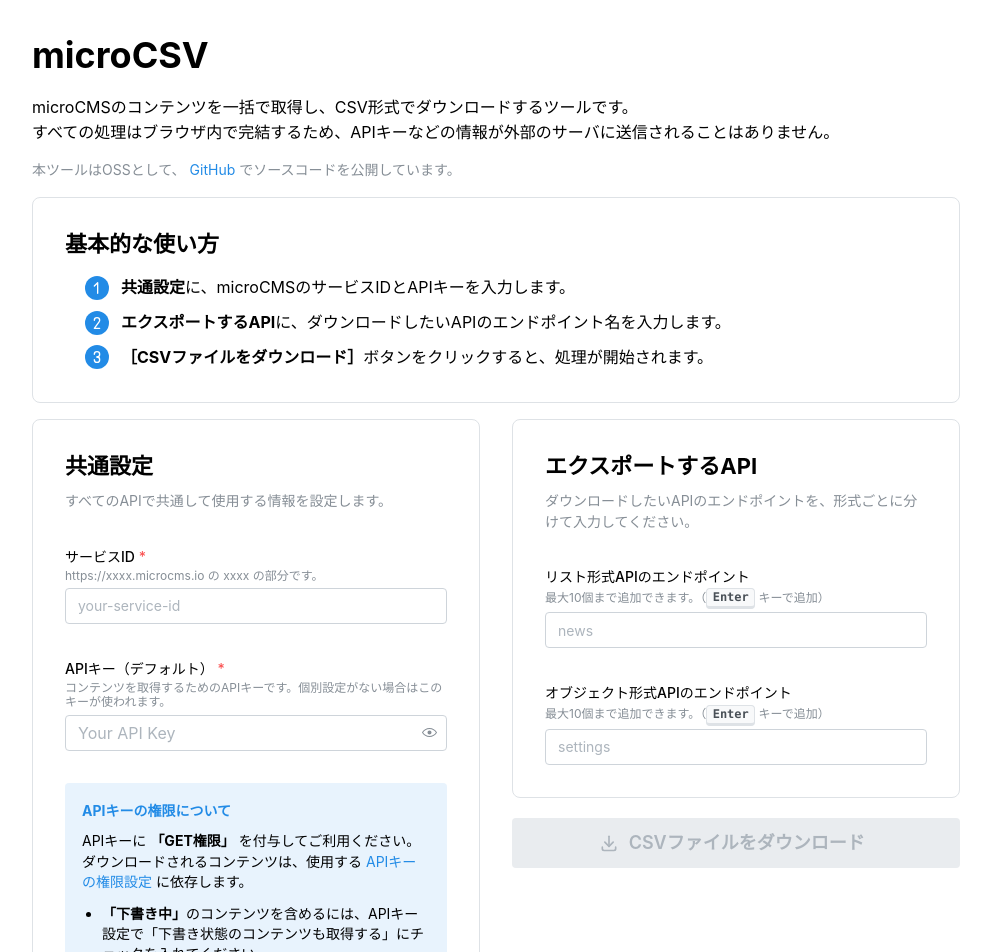
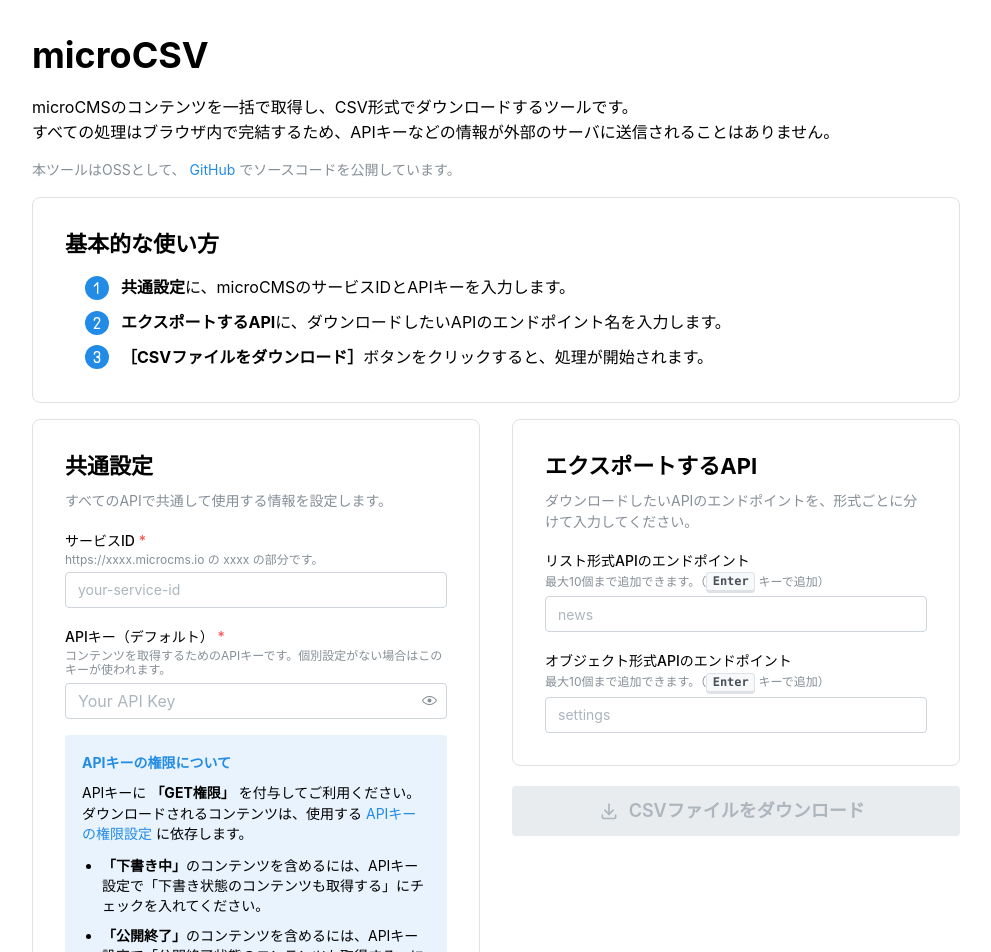
Before and after one commit to shimotsu4431/microCSV, a Next.js app: page / in a window 1280 px wide. Shown: the top 952 px of the page, without its empty margins (144-1135 px from the left). Built offline with nearby package versions, Linux system fonts and the light colour scheme.

Commit message:
エンドポイント入力コンポーネントのエラーメッセージを改善し、設定コンポーネントのUIのスタック間隔を調整

```diff
--- a/app/components/EndpointInput.tsx
+++ b/app/components/EndpointInput.tsx
@@ -129,13 +129,16 @@
   const handleAddEndpoint = useCallback(
     (type: EndpointType, endpoint: string) => {
       const setter = type === 'list' ? setListEndpoints : setObjectEndpoints
-      const existingEndpoints = type === 'list' ? listEndpoints : objectEndpoints
+      const existingEndpoints =
+        type === 'list' ? listEndpoints : objectEndpoints
 
       if (!endpoint) return
 
       if (existingEndpoints.length >= MAX_ENDPOINTS) {
         toast.error(
-          `${type === 'list' ? 'リスト' : 'オブジェクト'}形式APIは${MAX_ENDPOINTS}個までしか追加できません。`
+          `${
+            type === 'list' ? 'リスト' : 'オブジェクト'
+          }形式APIは${MAX_ENDPOINTS}個までしか追加できません。`
         )
         return
       }
@@ -172,7 +175,7 @@
 
   return (
     <Paper withBorder p="xl" radius="md">
-      <Stack gap="xl">
+      <Stack gap="md">
         <Stack gap="xs">
           <Title order={2} size={22}>
             エクスポートするAPI
--- a/app/components/Settings.tsx
+++ b/app/components/Settings.tsx
@@ -28,7 +28,7 @@
   isLoading,
 }: SettingsProps) => (
   <Paper withBorder p="xl" radius="md">
-    <Stack gap="xl">
+    <Stack gap="md">
       <Stack gap="xs">
         <Title order={2} size={22}>
           共通設定
```
